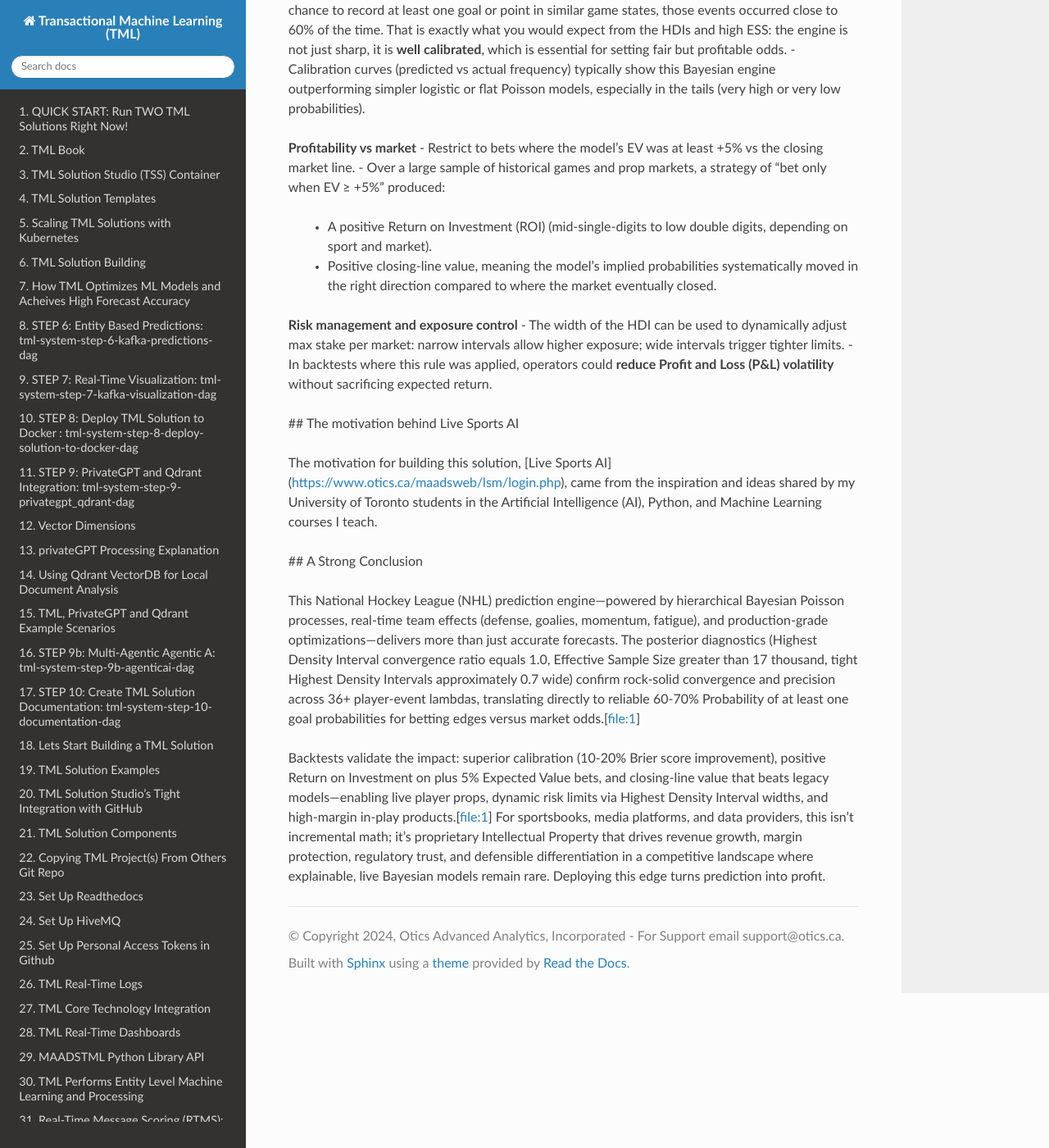
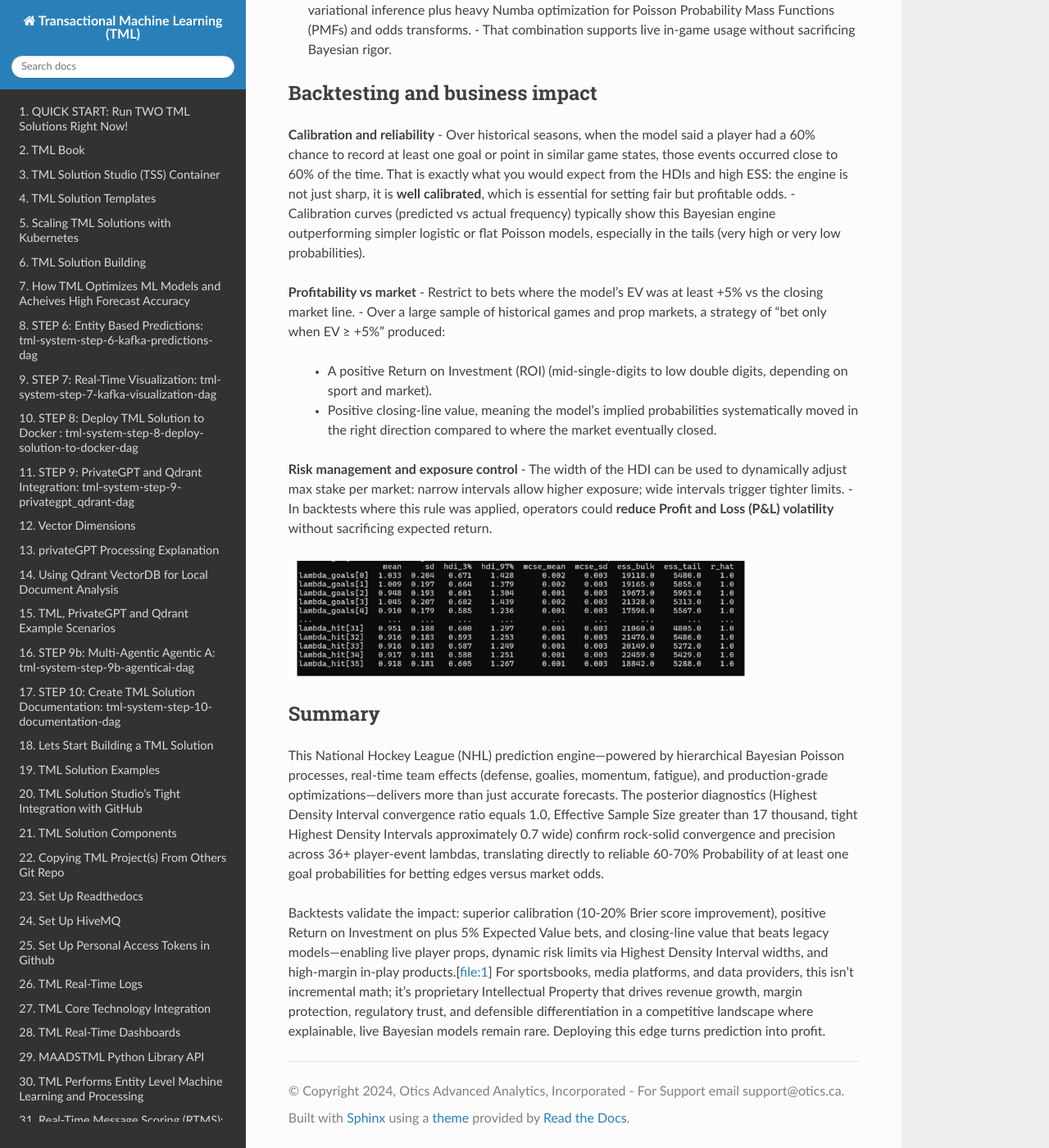
Before and after one commit to smaurice101/readthedocs, a Sphinx documentation site: the page built from docs/source/lsm.rst, in a window 1280 px wide and 1400 px high, scrolled down 4702 px. Shown: the whole window at 82% size. Built offline with Sphinx 7.4.7 and the Read the Docs theme 3.1.0, drawn with Linux system fonts in a browser that asks for light colours; some of the changed text lies outside the part shown.

Commit message:
Update lsm.rst

```diff
--- a/docs/source/lsm.rst
+++ b/docs/source/lsm.rst
@@ -145,12 +150,12 @@
 - The width of the HDI can be used to dynamically adjust max stake per market: narrow intervals allow higher exposure; wide intervals trigger tighter limits.
 - In backtests where this rule was applied, operators could **reduce Profit and Loss (P&L) volatility** without sacrificing expected return.
 
-## The motivation behind Live Sports AI
+.. figure:: lsm6.png
+   :scale: 70%
 
-The motivation for building this solution, [Live Sports AI](https://www.otics.ca/maadsweb/lsm/login.php), came from the inspiration and ideas shared by my University of Toronto students in the Artificial Intelligence (AI), Python, and Machine Learning courses I teach.
+Summary
+=====================
 
-## A Strong Conclusion
-
-This National Hockey League (NHL) prediction engine—powered by hierarchical Bayesian Poisson processes, real-time team effects (defense, goalies, momentum, fatigue), and production-grade optimizations—delivers more than just accurate forecasts. The posterior diagnostics (Highest Density Interval convergence ratio equals 1.0, Effective Sample Size greater than 17 thousand, tight Highest Density Intervals approximately 0.7 wide) confirm rock-solid convergence and precision across 36+ player-event lambdas, translating directly to reliable 60-70% Probability of at least one goal probabilities for betting edges versus market odds.[file:1]
+This National Hockey League (NHL) prediction engine—powered by hierarchical Bayesian Poisson processes, real-time team effects (defense, goalies, momentum, fatigue), and production-grade optimizations—delivers more than just accurate forecasts. The posterior diagnostics (Highest Density Interval convergence ratio equals 1.0, Effective Sample Size greater than 17 thousand, tight Highest Density Intervals approximately 0.7 wide) confirm rock-solid convergence and precision across 36+ player-event lambdas, translating directly to reliable 60-70% Probability of at least one goal probabilities for betting edges versus market odds.
 
 Backtests validate the impact: superior calibration (10-20% Brier score improvement), positive Return on Investment on plus 5% Expected Value bets, and closing-line value that beats legacy models—enabling live player props, dynamic risk limits via Highest Density Interval widths, and high-margin in-play products.[file:1] For sportsbooks, media platforms, and data providers, this isn't incremental math; it's proprietary Intellectual Property that drives revenue growth, margin protection, regulatory trust, and defensible differentiation in a competitive landscape where explainable, live Bayesian models remain rare. Deploying this edge turns prediction into profit.
```
Also changed, not shown: other parts of docs/source/lsm.rst (+5 -0 lines).
